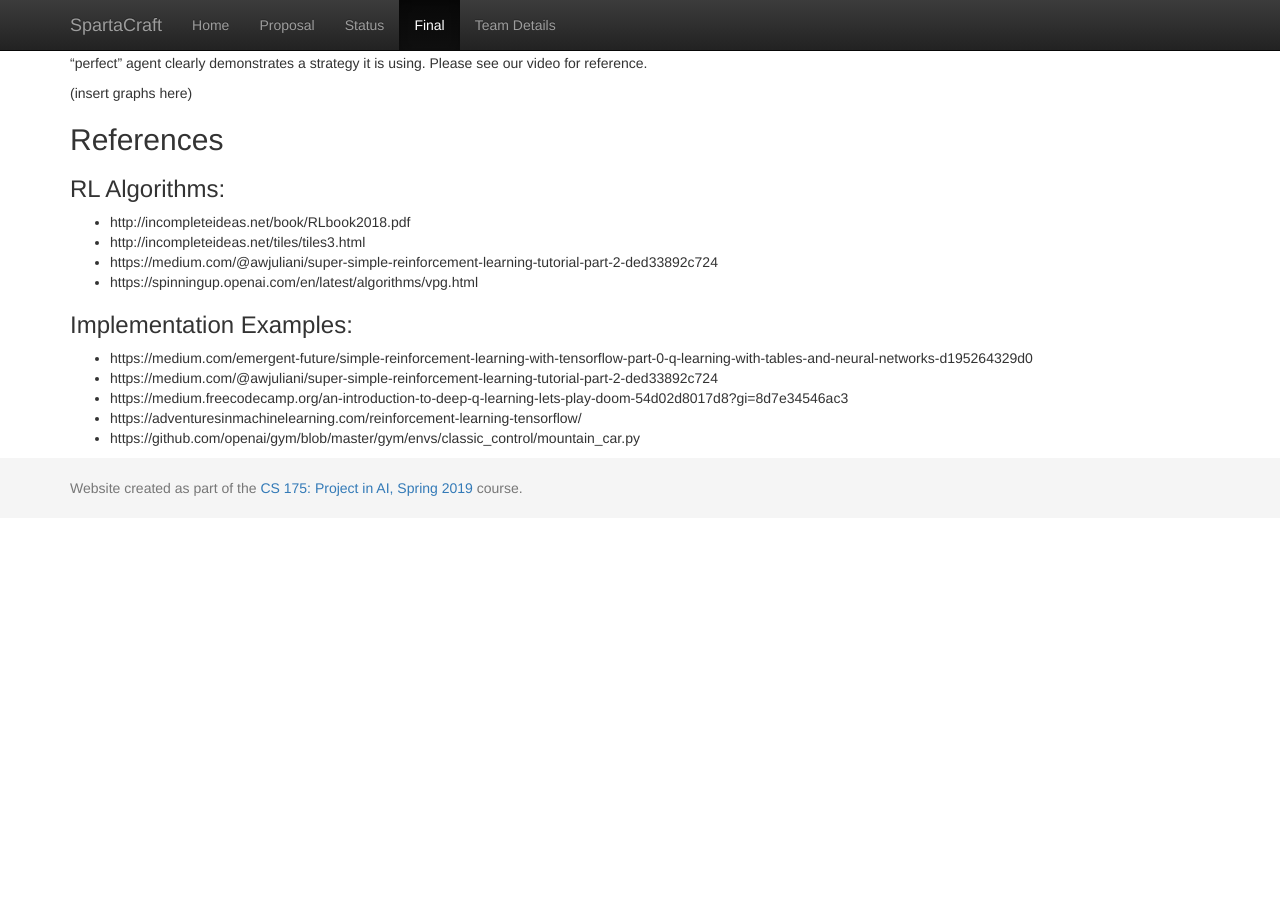
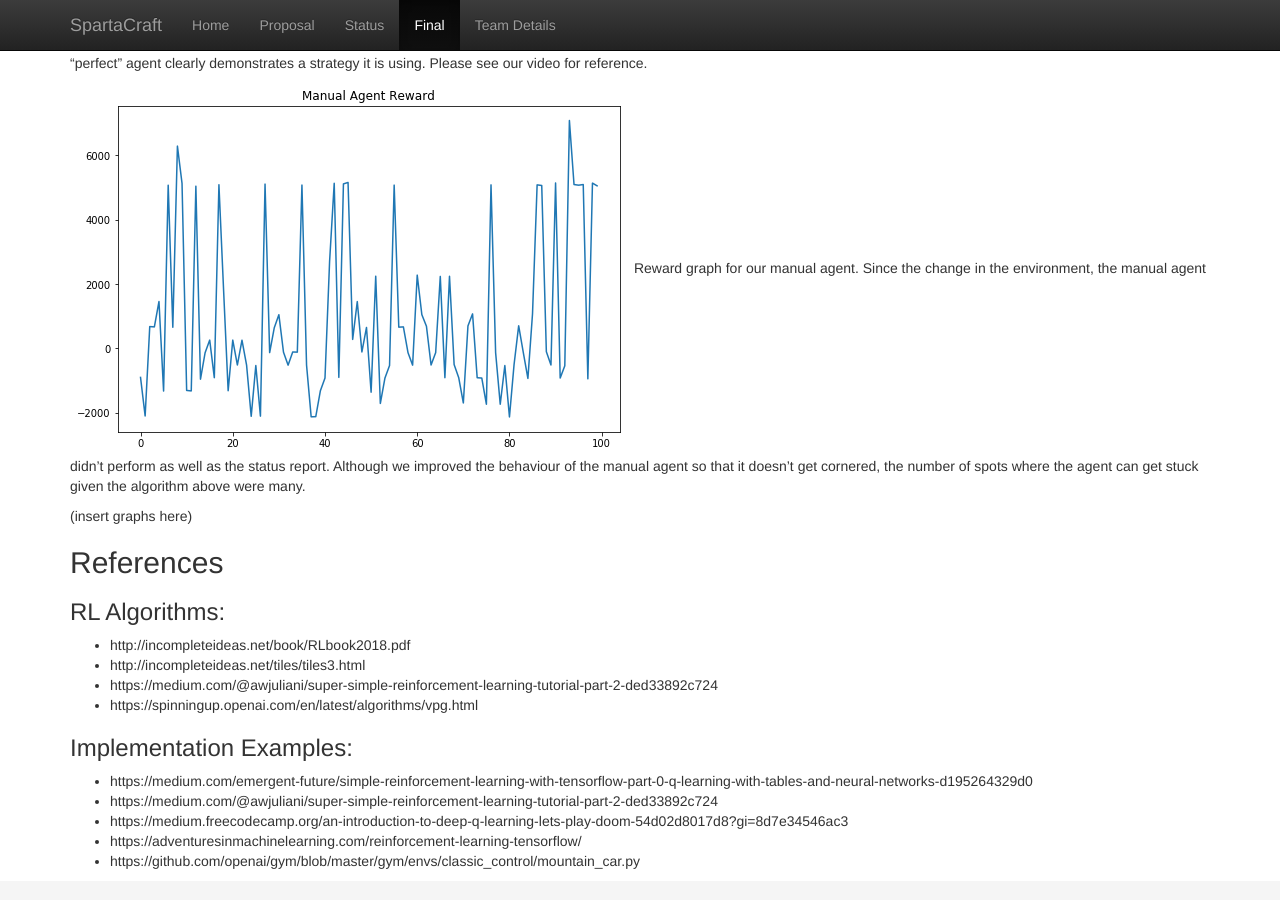
Before and after one commit to brongan/SpartaCraft, a Jekyll site: the page built from docs/final.md, in a window 1280 px wide and 900 px high, scrolled down 3709 px. Built offline with Jekyll 4.4.1, drawn with Linux system fonts in a browser that asks for light colours; formulas are drawn with MathJax 3; before the commit the page ends 4227 px from its top, so only the background shows below that.

Commit message:
added manual agent reward

```diff
--- a/docs/final.md
+++ b/docs/final.md
@@ -127,6 +127,12 @@ Quantitatively, we are evaluating our agent by the total rewards they generate,
 
 Qualitatively, our goal is for the agent to appear intelligent and behave similarly to a human. We want it to appear to be as close to an efficient killing machine as possible. This means not wasting time attacking nothing, not walking towards enemies, and taking damage. Realistically, this can only be measured by a person watching a video of the agents in action. The “perfect” agent clearly demonstrates a strategy it is using. Please see our video for reference.
 
+
+
+<img src="manualRewardFinal.png" />
+Reward graph for our manual agent. Since the change in the environment, the manual agent didn't perform as well as the status report. Although we improved the behaviour of the manual agent so that it doesn't get cornered, the number of spots where the agent can get stuck given the algorithm above were many.
+
+
 (insert graphs here)
 
 ## References
```
Also changed, not shown: docs/manualRewardFinal.png (added).
